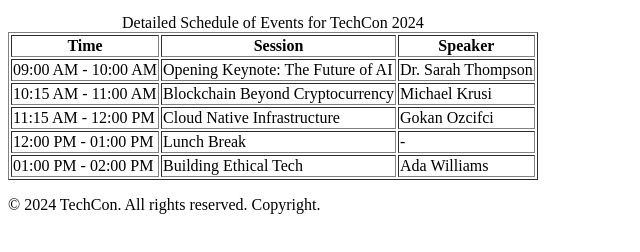
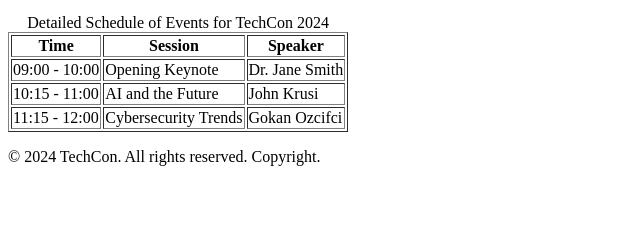
Before and after one commit to JoshuaMisati2002/TechCon_HTML, a plain HTML site: page techcon_website/schedule.html in a window 1280 px wide. Shown: the part 154-406 px from the top of the page, without its empty margins (0-640 px from the left). Drawn offline with Linux system fonts and the light colour scheme.

Commit message:
Updated schedule.html with table and copyright

```diff
--- a/techcon_website/schedule.html
+++ b/techcon_website/schedule.html
@@ -30,29 +30,19 @@
       </thead>
       <tbody>
         <tr>
-          <td>09:00 AM - 10:00 AM</td>
-          <td>Opening Keynote: The Future of AI</td>
-          <td>Dr. Sarah Thompson</td>
+          <td>09:00 - 10:00</td>
+          <td>Opening Keynote</td>
+          <td>Dr. Jane Smith</td>
         </tr>
         <tr>
-          <td>10:15 AM - 11:00 AM</td>
-          <td>Blockchain Beyond Cryptocurrency</td>
-          <td>Michael Krusi</td>
+          <td>10:15 - 11:00</td>
+          <td>AI and the Future</td>
+          <td>John Krusi</td>
         </tr>
         <tr>
-          <td>11:15 AM - 12:00 PM</td>
-          <td>Cloud Native Infrastructure</td>
+          <td>11:15 - 12:00</td>
+          <td>Cybersecurity Trends</td>
           <td>Gokan Ozcifci</td>
-        </tr>
-        <tr>
-          <td>12:00 PM - 01:00 PM</td>
-          <td>Lunch Break</td>
-          <td>-</td>
-        </tr>
-        <tr>
-          <td>01:00 PM - 02:00 PM</td>
-          <td>Building Ethical Tech</td>
-          <td>Ada Williams</td>
         </tr>
       </tbody>
     </table>
```
Also changed, not shown: index.html (deleted).
